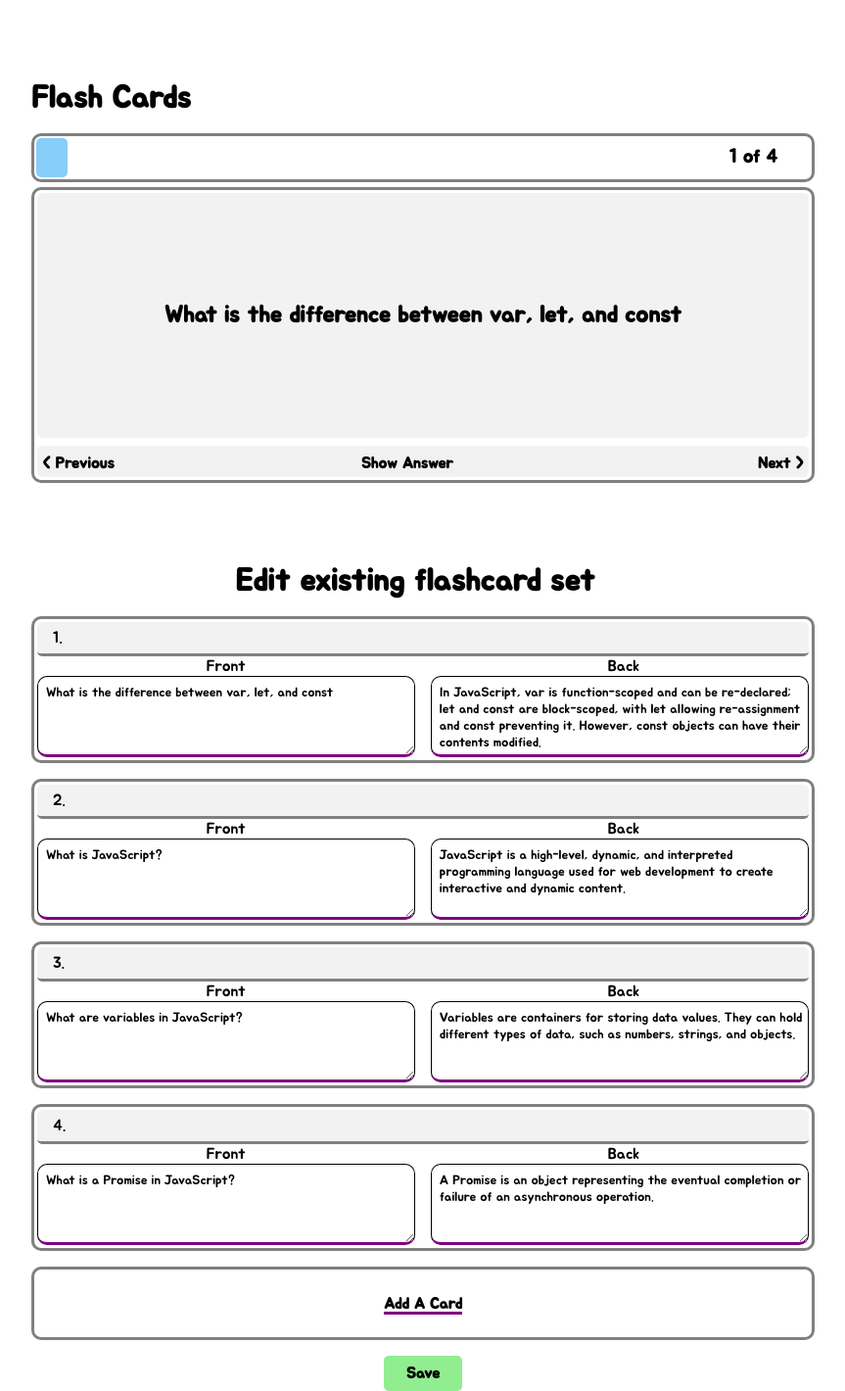
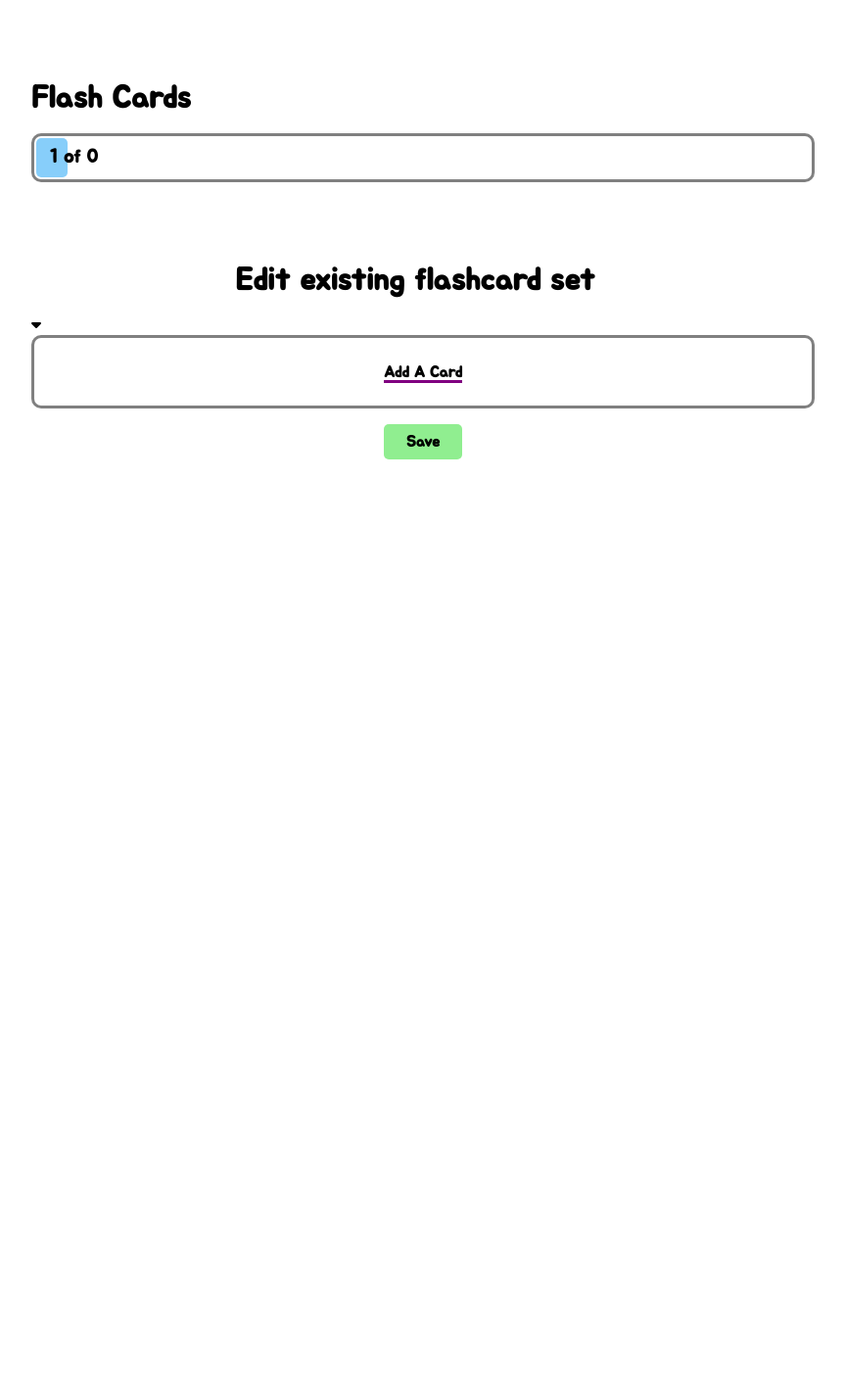
Before and after one commit to Sheng232/React-Flash-Card, a React (Vite) app in the folder Flash-Card-Project/: page / in a window 1280 px wide. Shown: the whole page at 98% size, without its empty margins (208-1071 px from the left). After the commit the page ends 800 px from the top, so only its background shows below. Built offline with nearby package versions, Linux system fonts and the light colour scheme.

Commit message:
6th commit - added font awesome

```diff
--- a/Flash-Card-Project/src/App.jsx
+++ b/Flash-Card-Project/src/App.jsx
@@ -1,33 +1,14 @@
-import { useState } from 'react'
+import { useState, useEffect } from 'react'
 import Topbar from "./components/Topbar"
 import Flashcard from "../src/components/Flashcard"
 import Sidebar from "../src/components/Sidebar"
 import CreateCard from './components/CreateCard/CreateCard'
 
+
 function App() {
   const [isActive, setIsActive] = useState(1);
-  const [deck, setDeck] = useState([
-    {
-        frontText: "What is the difference between var, let, and const",
-        backText: `In JavaScript, var is function-scoped and can be re-declared; let and const are block-scoped, with let allowing re-assignment and const preventing it. However, const objects can have their contents modified.`,
-        id: 1
-    },
-    {
-        frontText: "What is JavaScript?",
-        backText: "JavaScript is a high-level, dynamic, and interpreted programming language used for web development to create interactive and dynamic content.",
-        id: 2
-    },
-    {
-        frontText: "What are variables in JavaScript?",
-        backText: "Variables are containers for storing data values. They can hold different types of data, such as numbers, strings, and objects.",
-        id: 3
-    },
-    {
-        frontText: "What is a Promise in JavaScript?",
-        backText: "A Promise is an object representing the eventual completion or failure of an asynchronous operation.",
-        id: 4
-    }
-]);
+  const [deck, setDeck] = useState(
+    JSON.parse(localStorage.getItem("deck")) || []);
 
 
   function nextCard(){
@@ -38,10 +19,14 @@
       setIsActive(isActive + 1);
     }
   }
+  useEffect(
+    ()=>{localStorage.setItem("deck", JSON.stringify(deck)), [deck]}
+  );
 
   function save(currentDeck, event){
     event.preventDefault()
     setDeck(currentDeck);
+    localStorage.setItem("deck", JSON.stringify(deck));
 }
   function addNewCard(event){
     event.preventDefault();
--- a/Flash-Card-Project/src/components/CreateCard/CreateCard.jsx
+++ b/Flash-Card-Project/src/components/CreateCard/CreateCard.jsx
@@ -1,6 +1,8 @@
 import "./CreateCard.css"
 import CardInput from "./CardInput"
 import {useState, useEffect} from "react"
+import { FontAwesomeIcon } from '@fortawesome/react-fontawesome'
+import { faCaretDown } from "@fortawesome/free-solid-svg-icons";
 function CreateCard(props){
 
     const [childComponentCard, setComponentChildCard] = useState(props.deck);
@@ -39,6 +41,8 @@
     return(
         <>
             <h1 className="title center"> Edit existing flashcard set</h1>
+            <FontAwesomeIcon icon={faCaretDown} />
+
             <form>
                 {/*to  be implemented */}
                 {/* <label className="title-label" htmlFor = "title">Flashcard Title</label>
--- a/Flash-Card-Project/src/components/Topbar.jsx
+++ b/Flash-Card-Project/src/components/Topbar.jsx
@@ -1,7 +1,7 @@
 
 function Topbar(props){
     const innerRectangleLength = {
-        width: `${((props.activeCard-1)/props.length)*100}%`
+        width: `${((props.activeCard)/props.length)*100}%`
     };
     return(
         <>
--- a/Flash-Card-Project/src/index.css
+++ b/Flash-Card-Project/src/index.css
@@ -22,7 +22,7 @@
     font-weight: bold;
 }
 .inner-rectangle{
-    max-width: 80%;
+    max-width: 99.5%;
     padding: 1rem;
     width: 0%;
     height: 40px;
@@ -35,9 +35,9 @@
     justify-content: flex-end;
 }
 .number-of-card-played{
-    width: 15%;
     padding: 1rem;
     text-align: center;
+    position: absolute;
 }
 body{
     width: 100vw;
--- a/package.json
+++ b/package.json
@@ -1,5 +1,9 @@
 {
   "dependencies": {
+    "@fortawesome/fontawesome-svg-core": "^6.6.0",
+    "@fortawesome/free-regular-svg-icons": "^6.6.0",
+    "@fortawesome/free-solid-svg-icons": "^6.6.0",
+    "@fortawesome/react-fontawesome": "^0.2.2",
     "gh-pages": "^6.2.0"
   }
 }
```
Also changed, not shown: 1 other file (tests, documents, lock files or other folders).
